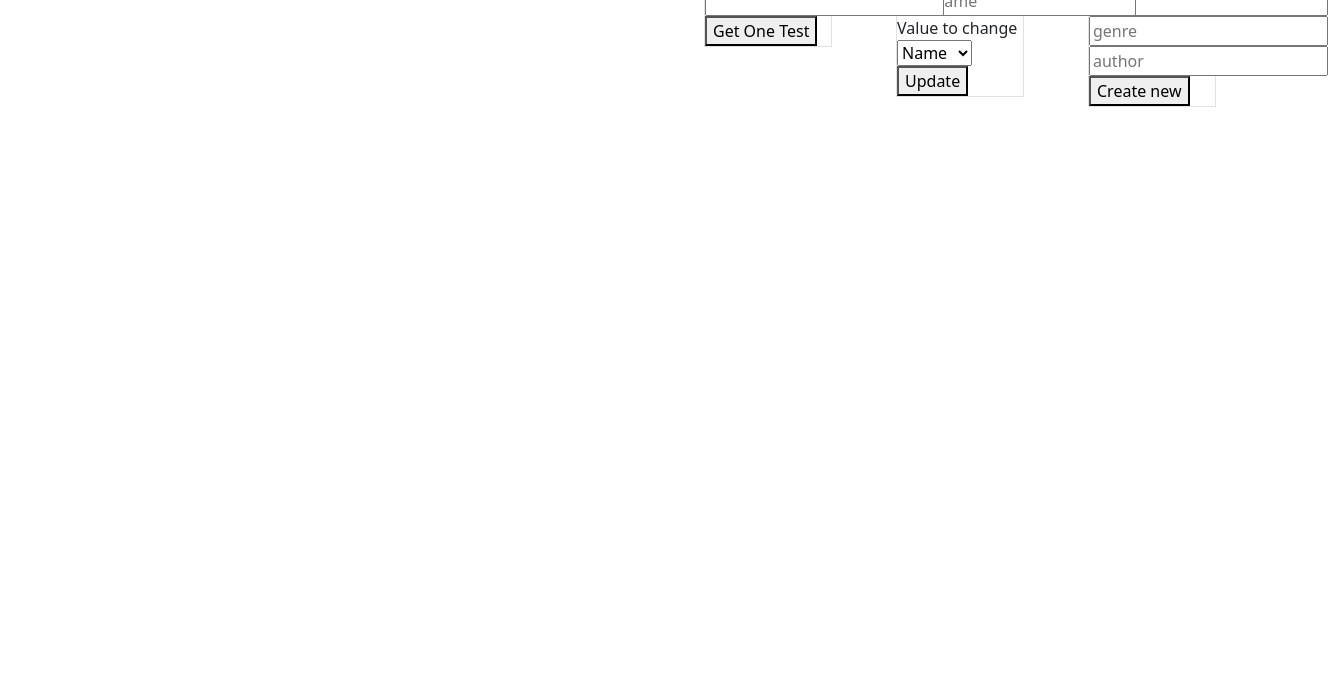
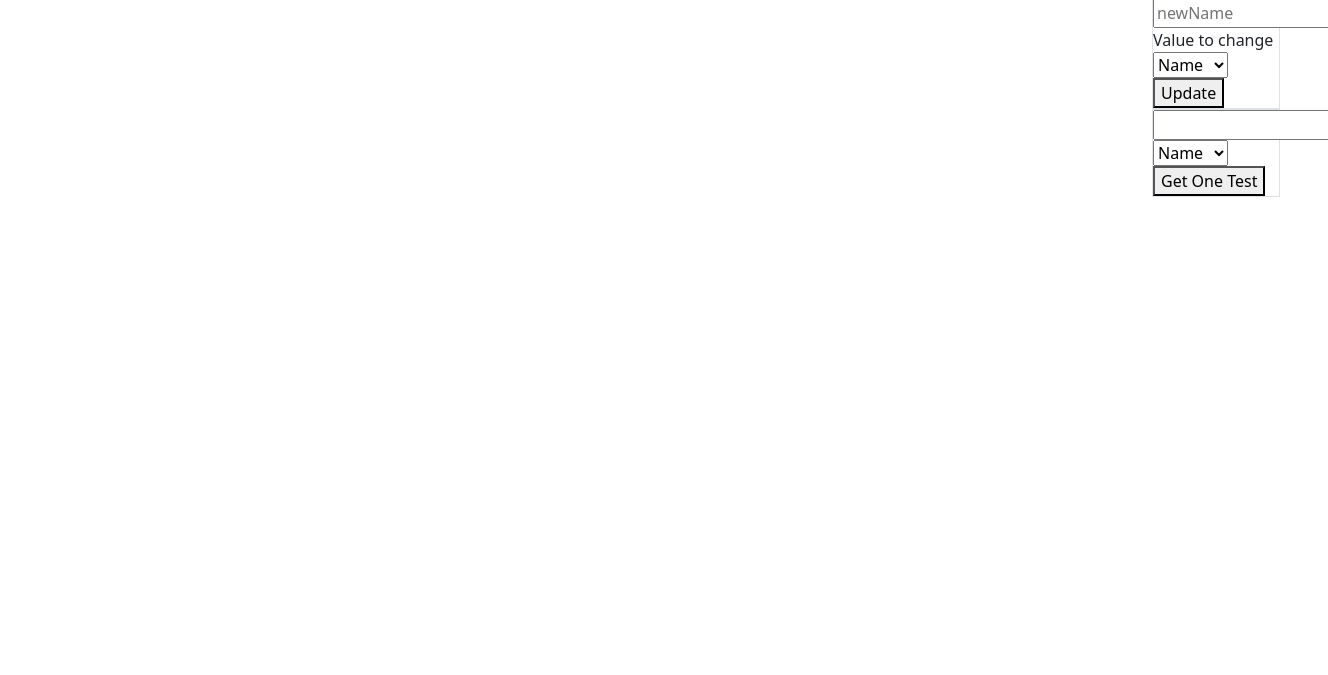
Before and after one commit to FortyJags/LibrarySite, a website: page roots/index.html in a window 1280 px wide. Shown: the part 125-800 px from the top of the page, 1328 px wide, since content can reach past the window. Drawn offline with nearby package versions, Linux system fonts and the light colour scheme; no server answers.

Commit message:
search now allows user to select category to search for. Amended layout to keep function boxes at top right

```diff
--- a/index.js
+++ b/index.js
@@ -56,9 +56,9 @@
     res.send(deletedItem);
 });
 
-app.get('/find/:value', async (req, res) =>{
+app.get('/find/:type/:value', async (req, res) =>{
     let entry = await Model.find({
-        'name': req.params.value
+        [req.params.type] : req.params.value
     });
     res.send(entry);
 })
--- a/public/scripts/client.js
+++ b/public/scripts/client.js
@@ -123,5 +123,7 @@
 
 function getOne(){
     let value = document.getElementById('search-query').value;
-    fetch(`/find/${value}`).then(res => res.json()).then(data => console.log(data));
+    let type = document.getElementById('search-variable').value;
+
+    fetch(`/find/${type}/${value}`).then(res => res.json()).then(data => console.log(data));
 }
--- a/public/styles/styles.css
+++ b/public/styles/styles.css
@@ -21,8 +21,9 @@
 }
 
 .side-panel{
-   float: right;
-   margin-right: 5%;
+    position: fixed;
+   left: 90%;
+   top: 0%;
    width: 10%;
 }
 
--- a/roots/index.html
+++ b/roots/index.html
@@ -20,13 +20,14 @@
             <td class="border">Genre</td>
         </tr>
     </table>
-    <div id="create" class="border side-panel">
+    <div id="functions" class="side-panel">
+    <div id="create" class="border">
         <input id="name" type="text" placeholder="name">
         <input id="genre" placeholder="genre">
         <input id="author" placeholder="author">
         <button onclick="createNew()">Create new</button>
     </div>
-    <div id="update" class="border side-panel">
+    <div id="update" class="border">
         <input id="newName" placeholder="newName">
         <lable for="valueToChange">Value to change</lable>
         <select id="valueToChange">
@@ -37,9 +38,15 @@
         <br>
         <button onclick="update()">Update</button>
     </div>
-<div id="search" class="border side-panel">
+<div id="search" class="border">
     <input id="search-query">
+    <select id="search-variable">
+        <option value="name">Name</option>
+        <option value="author">Author</option>
+        <option value="genre">Genre</option>
+    </select>
     <button onclick="getOne()">Get One Test</button>
+</div>
 </div>
 </body>
 </html>
```
